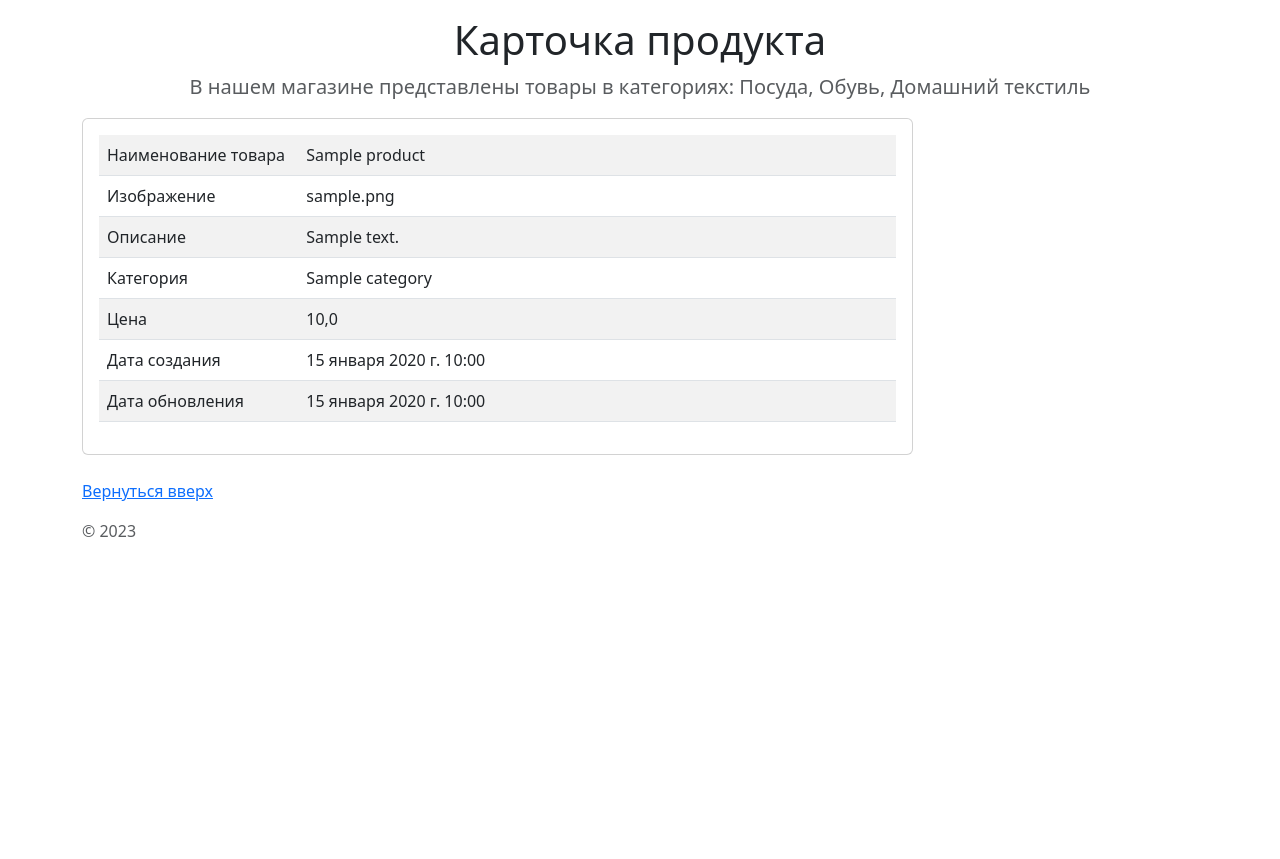
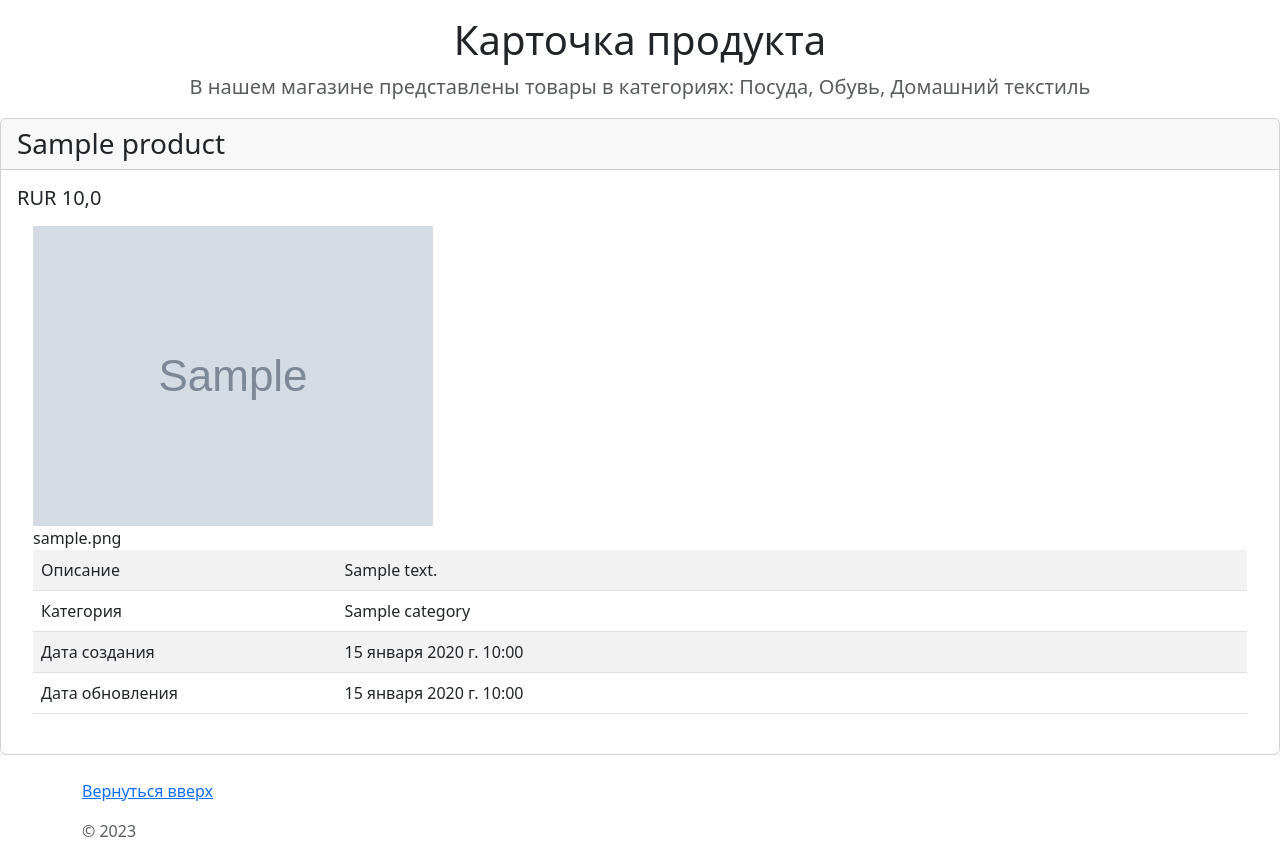
Before and after one commit to dianashyian88/project_1, a Django app: page /1/product/ in a window 1280 px wide. Shown: the part 75-934 px from the top of the page. Before the commit the page ends 612 px from the top, so only its background shows below. Run offline with Django 4.2, Linux system fonts and the light colour scheme; tables that the repository leaves empty hold one stand-in row (values such as "Sample post"); grey boxes marked "Sample" are stand-in pictures; parts of the project's set-up code (start-up, migrations or seed data) failed here and were passed over; some libraries are stand-ins or nearby versions.

Commit message:
update product.html update home.html

```diff
--- a/catalog/templates/catalog/home.html
+++ b/catalog/templates/catalog/home.html
@@ -10,7 +10,7 @@
           <div class="card mb-4 box-shadow">
             <img class="card-img-top" data-src="holder.js/100px225?theme=thumb&bg=55595c&fg=eceeef&text=Thumbnail" alt="Card image cap">
             <div class="card-body">
-              <a class="card-text" href="{% url 'catalog:product' object.pk %}">{{ object|title }}</a>
+              <a class="card-text" href="{% url 'catalog:product' object.pk %}">{{ object }}</a>
               <p class="card-text">{{ object.description }}</p>
               <div class="d-flex justify-content-between align-items-center">
                 <div class="btn-group">
--- a/catalog/templates/catalog/product.html
+++ b/catalog/templates/catalog/product.html
@@ -1,21 +1,16 @@
 {% extends 'catalog/base.html' %}
 
 {% block content %}
-<div class="container">
-
-        <div class="row text-start">
-            <div class="col-lg-9 col-md-6 col-sm-12">
 <div class="card mb-4 box-shadow">
+    <div class="card-header">
+        <h3 class="my-0 font-weight-normal">{{ object_list.name }}</h3>
+    </div>
     <div class="card-body">
+        <h5 class="card-title pricing-card-title">RUR {{ object_list.price }}</h5>
+        <ul class="list-unstyled mt-3 mb-4 text-start m-3">
+            <img src="/media/{{ object_list.image }}" class="img-fluid rounder-start">
+            <li> {{ object_list.image}}</li>
             <table class="table table-striped">
-                            <tr>
-                                <td class="w-25">Наименование товара</td>
-                                <td>{{ object_list.name }}</td>
-                            </tr>
-                            <tr>
-                                <td class="w-25">Изображение</td>
-                                <td>{{ object_list.image }}</td>
-                            </tr>
                 <tr>
                     <td class="w-25">Описание</td>
                     <td>{{ object_list.description }}</td>
@@ -23,10 +18,6 @@
                 <tr>
                     <td class="w-25">Категория</td>
                     <td>{{ object_list.category }}</td>
-                            </tr>
-                            <tr>
-                                <td class="w-25">Цена</td>
-                                <td>{{ object_list.price }}</td>
                 </tr>
                 <tr>
                     <td class="w-25">Дата создания</td>
@@ -37,10 +28,7 @@
                     <td>{{ object_list.update_date }}</td>
                 </tr>
             </table>
+        </ul>
     </div>
 </div>
-            </div>
-        </div>
-
-</div>
 {% endblock %}
```
Lines whose indentation alone changed are shown as unchanged.
